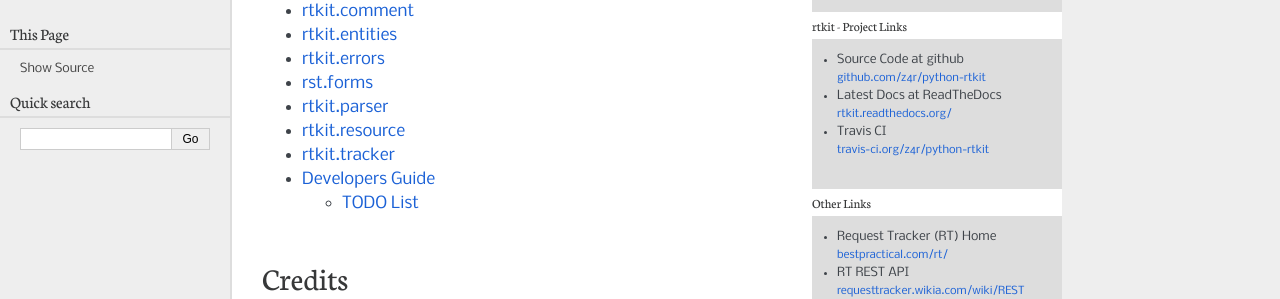
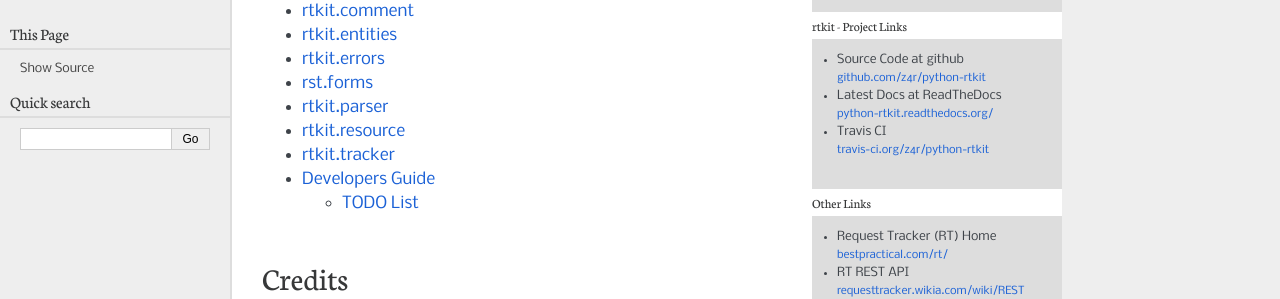
Before and after one commit to z4r/python-rtkit, a Sphinx documentation site: the page built from docs/index.rst, in a window 1280 px wide. Shown: the part 224-523 px from the top of the page. Built offline with Sphinx 7.4.7, drawn with Linux system fonts in a browser that asks for light colours.

Commit message:
oops proper links

```diff
--- a/docs/_templates/page.html
+++ b/docs/_templates/page.html
@@ -26,7 +26,7 @@
                                 <a class="rtkit" target="_blank" href="https://github.com/z4r/python-rtkit">github.com/z4r/python-rtkit</a>
                             </li>
                             <li>Latest Docs at ReadTheDocs<br>
-                                <a class="rtkit"  target="_blank" href="https://rtkit.readthedocs.org/">rtkit.readthedocs.org/</a>
+                                <a class="rtkit"  target="_blank" href="https://python-rtkit.readthedocs.org/">python-rtkit.readthedocs.org/</a>
                             </li>
                             <li>Travis CI<br>
                                 <a class="rtkit"  target="_blank" href="https://travis-ci.org/z4r/python-rtkit">travis-ci.org/z4r/python-rtkit</a>
```
